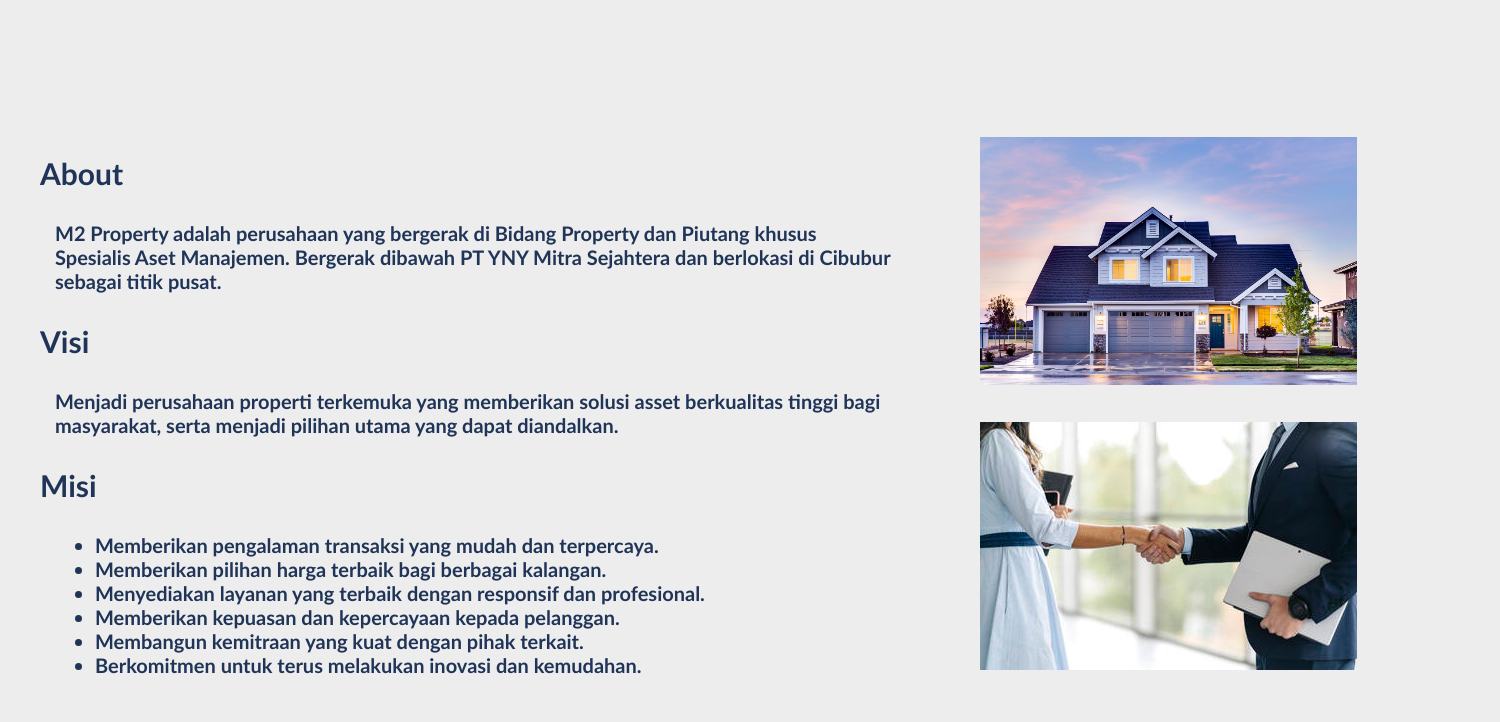
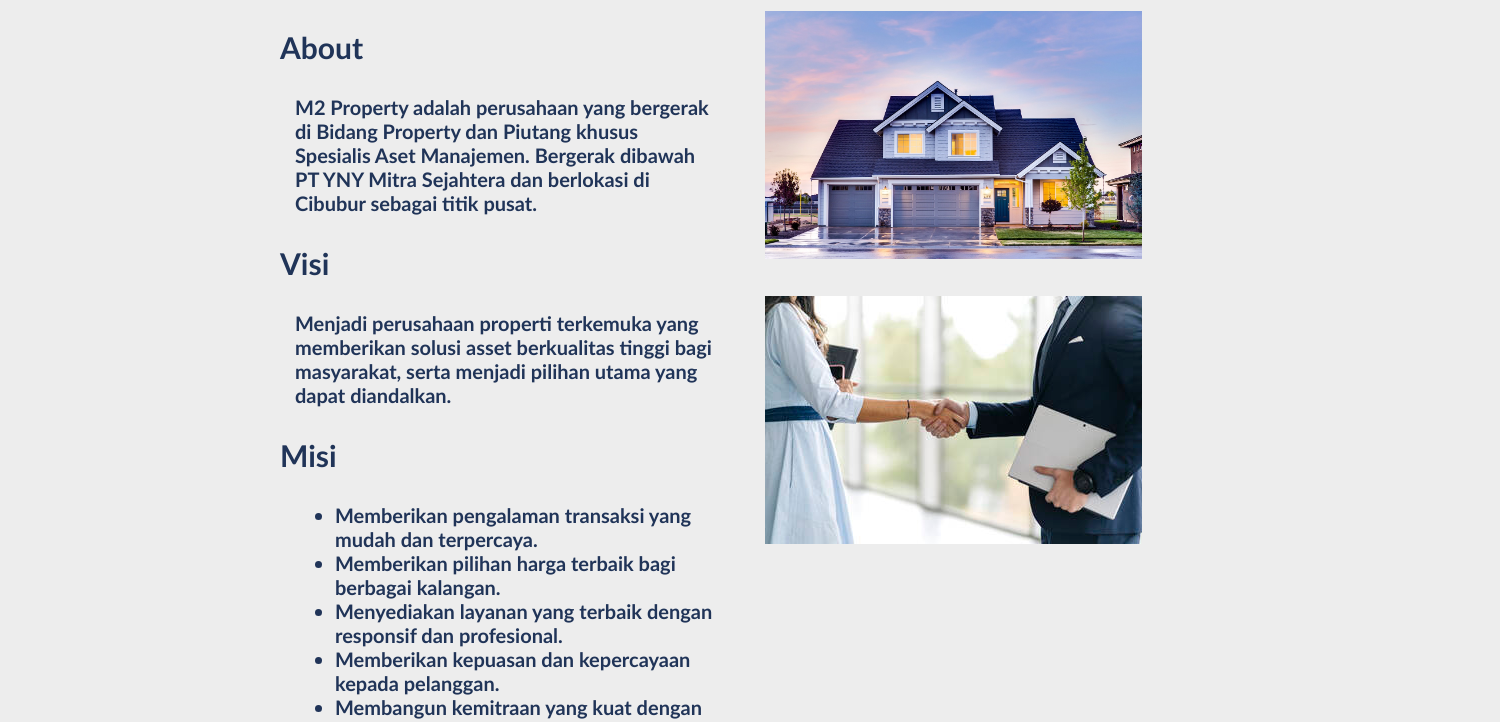
Before and after one commit to Fvast/M2-Properti, a plain HTML site: page index.html in a window 1280 px wide. Shown: the part 845-1567 px from the top of the page, 1500 px wide, since content can reach past the window. Drawn offline with Linux system fonts and the light colour scheme.

Commit message:
Update index.html

```diff
--- a/index.html
+++ b/index.html
@@ -72,7 +72,7 @@
 
     .container {
         display: grid;
-        width: 1500px;
+        width: 800px;
         margin: auto;
         grid-template-columns: repeat(1, 3fr);
         grid-template-rows: 165px 500px 100px 500px 200px;
```
